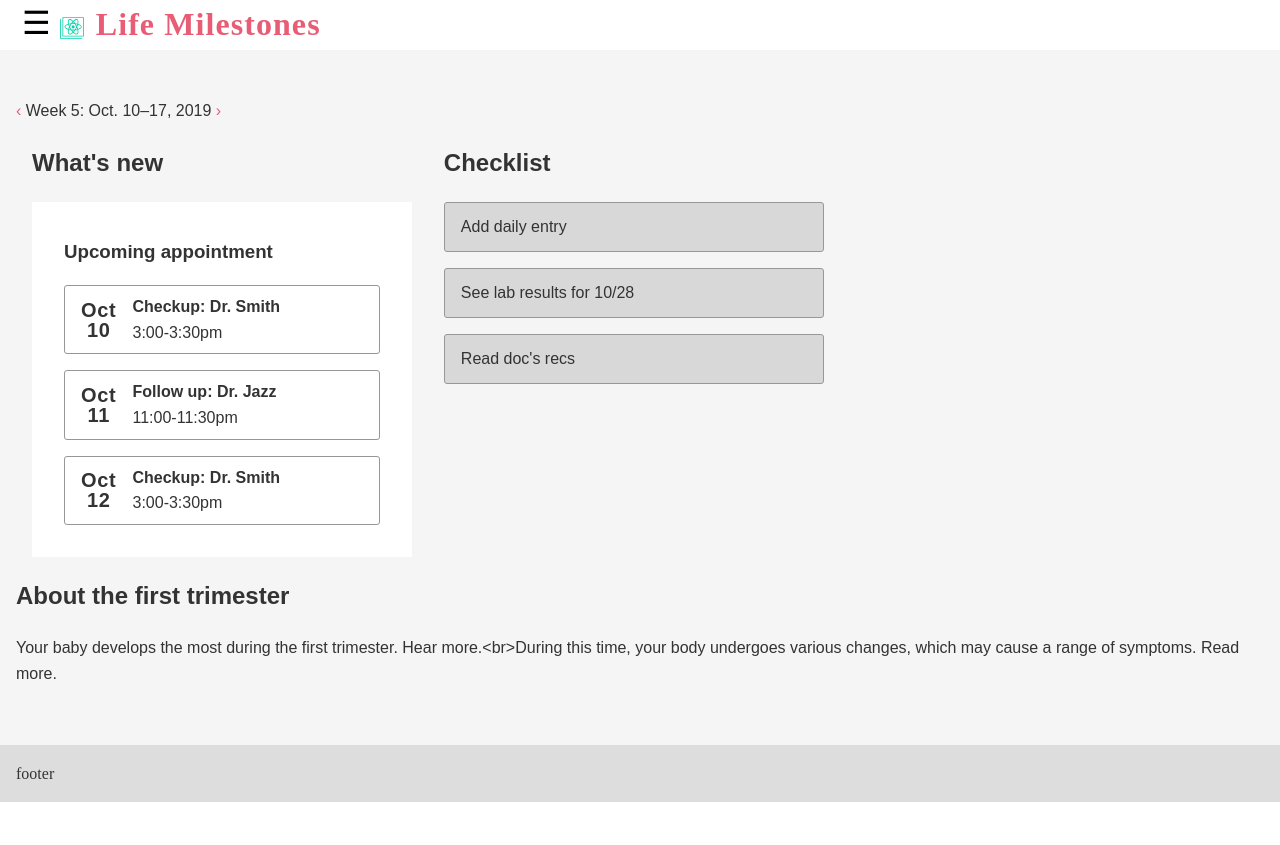
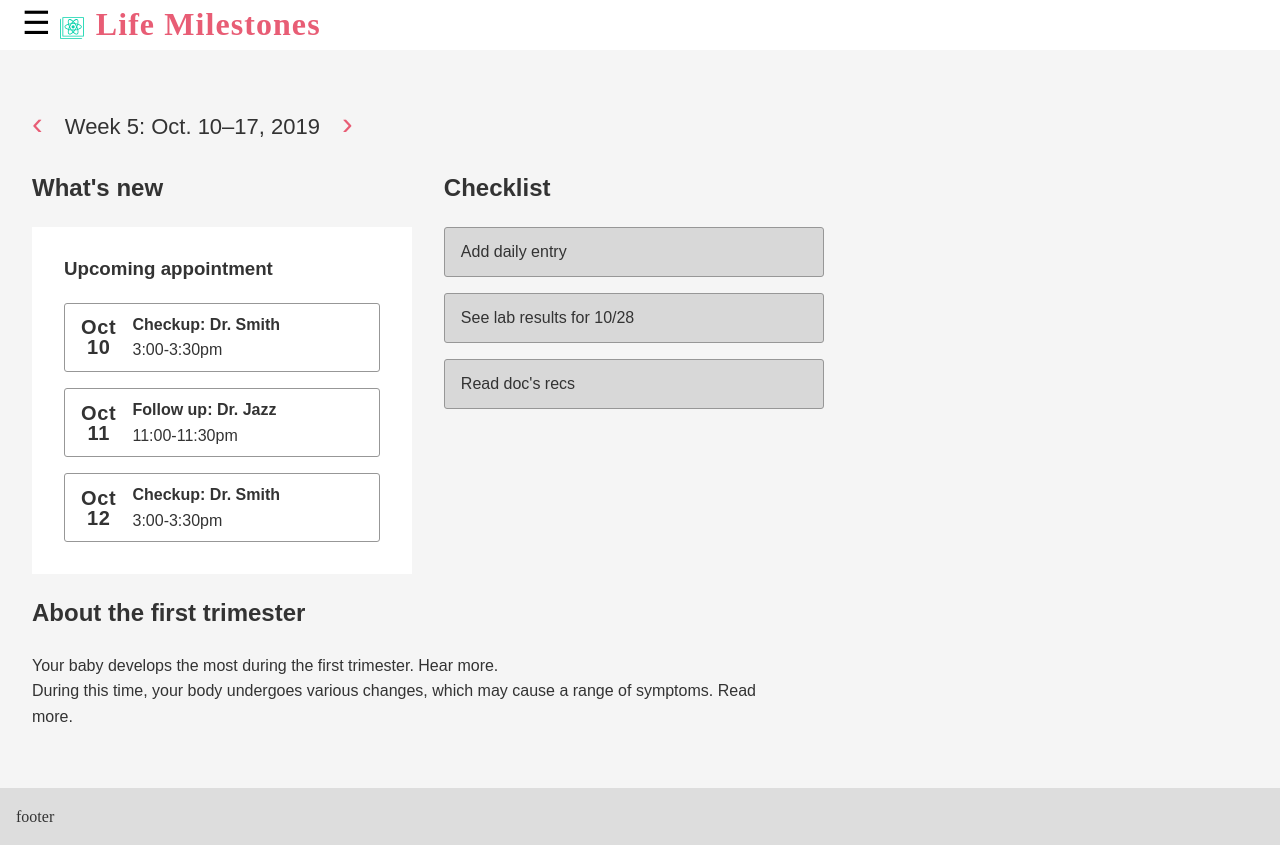
Before and after one commit to suefeng/hack_life, a React (Create React App) app in the folder frontend/: page /dashboard in a window 1280 px wide. Before the commit the page ends 802 px from the top, so only its background shows below. Built offline with nearby package versions, Linux system fonts and the light colour scheme; a web font is replaced by a local one.

Commit message:
fix warning messages, style updates

```diff
--- a/frontend/public/app.css
+++ b/frontend/public/app.css
@@ -66,7 +66,7 @@
 
   .white {
     background: #fff;
-    padding: 1rem 2rem;
+    padding: .5rem 2rem 1rem;
   }
 
   .app-input {
@@ -144,6 +144,18 @@
       margin: 1rem auto;
       padding: .5rem 5rem;
   }
+  .breadcrumb {
+    font-size: 1.375rem;
+  }
+  .breadcrumb a {
+    font-size: 2rem;
+    padding: 0 1rem;
+  }
+
+  .grid-about {
+    padding: 0 1rem;
+    max-width: 800px;
+  }
 
   .appointment {
     border: 1px solid #979797;
--- a/frontend/src/App.js
+++ b/frontend/src/App.js
@@ -1,5 +1,5 @@
 import React from 'react';
-import { BrowserRouter as Router, Route, Link } from 'react-router-dom';
+import { BrowserRouter as Router, Route } from 'react-router-dom';
 import logo from './logo.svg';
 import Home from './Home';
 import Dashboard from './Dashboard';
--- a/frontend/src/DiaryEntry.js
+++ b/frontend/src/DiaryEntry.js
@@ -1,9 +1,6 @@
 import React from 'react';
 
 class DiaryEntry extends React.Component {
-    constructor(props) {
-        super(props);
-    }
     handleSubmit(event) {
         event.preventDefault();
     }
--- a/frontend/src/DoctorsPortal.js
+++ b/frontend/src/DoctorsPortal.js
@@ -1,9 +1,6 @@
 import React from 'react';
 
 class DoctorsPortal extends React.Component {
-    constructor(props) {
-        super(props);
-    }
     handleSubmit(event) {
         event.preventDefault();
     }
--- a/frontend/src/Home.js
+++ b/frontend/src/Home.js
@@ -1,9 +1,6 @@
 import React from 'react';
 
 class Home extends React.Component {
-    constructor(props) {
-        super(props);
-    }
     handleSubmit(event) {
         event.preventDefault();
         window.location.href = '/dashboard';
--- a/frontend/src/Reports.js
+++ b/frontend/src/Reports.js
@@ -1,9 +1,6 @@
 import React from 'react';
 
 class Reports extends React.Component {
-    constructor(props) {
-        super(props);
-    }
     handleSubmit(event) {
         event.preventDefault();
         window.location.href = '/dashboard';
--- a/frontend/src/dashboardModules/About.js
+++ b/frontend/src/dashboardModules/About.js
@@ -24,9 +24,9 @@ class About extends React.Component {
                 (date >= startdate && date <= enddate))
             .map(({ date, text, title }) => {
                 return (
-                    <div className="about-item">
+                    <div className="about-item" key={date}>
                         <h2>{title}</h2>
-                        <p>{text}</p>
+                        <p dangerouslySetInnerHTML={{ __html: text }} />
                     </div>
                 );
             })
--- a/frontend/src/dashboardModules/Appointments.js
+++ b/frontend/src/dashboardModules/Appointments.js
@@ -27,10 +27,8 @@ class Appointments extends React.Component {
                 let day = date.getDate();
                 let monthNum = date.getMonth();
                 let month = monthNames[monthNum];
-                let year = date.getFullYear();
-                console.log(date);
                 return (
-                    <div className="appointment">
+                    <div className="appointment" key={date}>
                         <div className="appointment-date">
                             <p><span className="appointment-month">{month}</span><span className="appointment-day">{day}</span></p>
                         </div>
```
